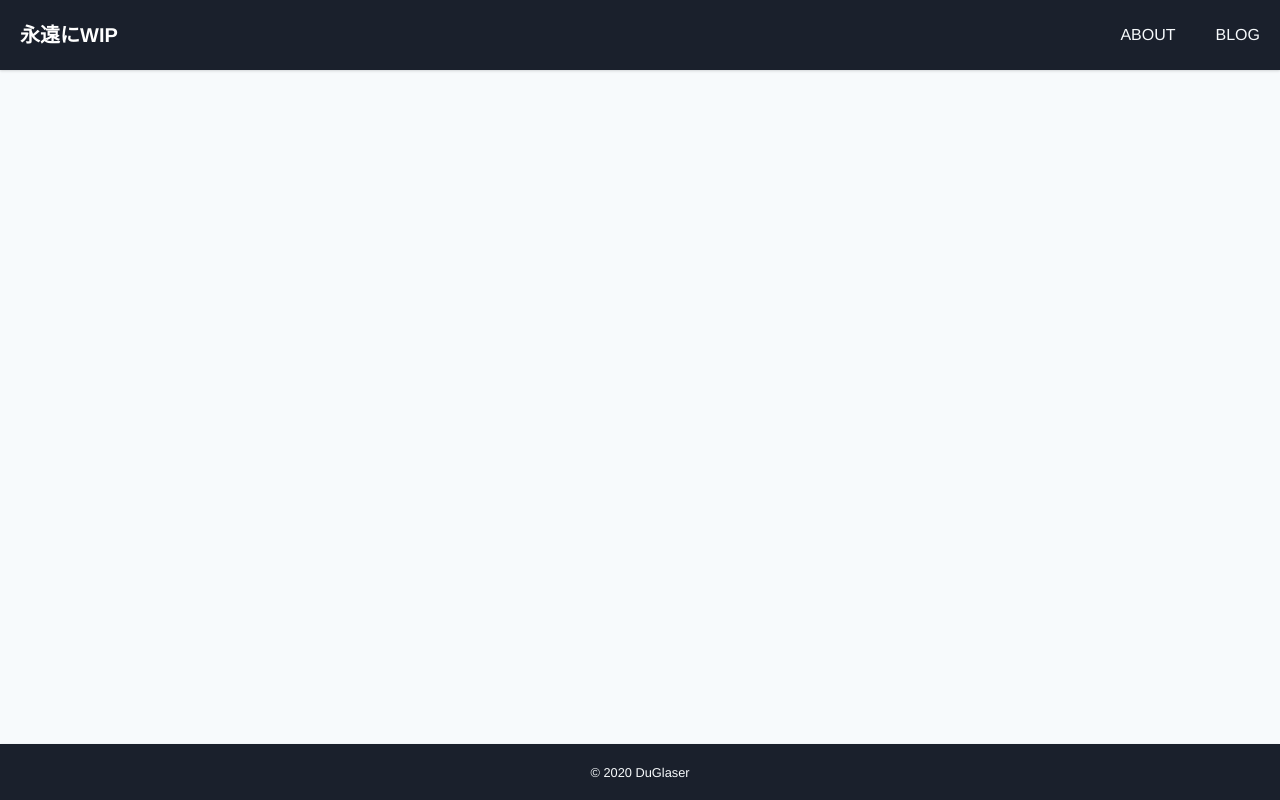
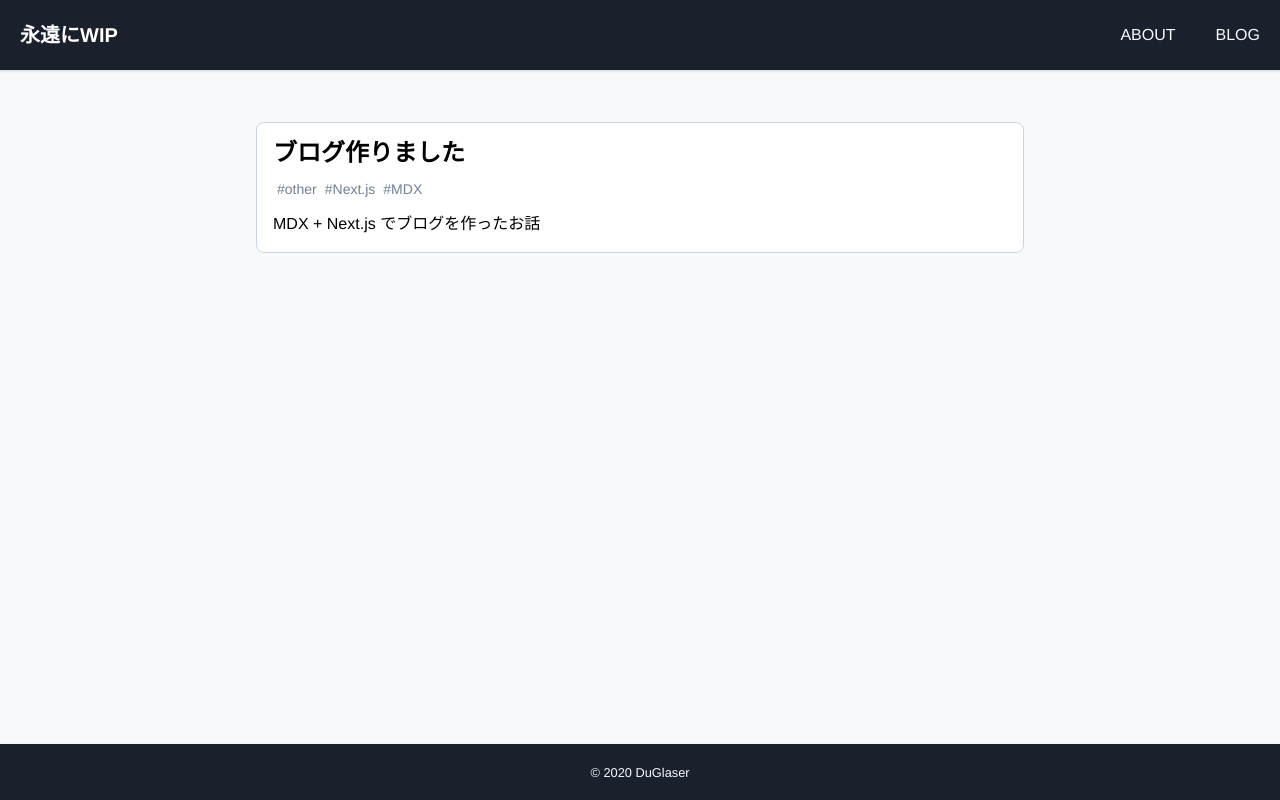
Before and after one commit to DuGlaser/mdx-blog, a Next.js app: page / in a window 1280 px wide. Built offline with nearby package versions, Linux system fonts and the light colour scheme.

Commit message:
:recycle: Fix the post file path

```diff
--- a/src/pages/index.tsx
+++ b/src/pages/index.tsx
@@ -25,7 +25,9 @@ const Index: NextPage<Props> = ({ posts }) => {
 
 export const getStaticProps: GetStaticProps = async () => {
   const posts = postFilePaths.map((filePath) => {
-    const source = fs.readFileSync(path.join(POSTS_PATH, filePath));
+    const source = fs.readFileSync(
+      path.join(POSTS_PATH, `${filePath}/index.mdx`)
+    );
     const { content, data } = matter(source);
 
     return {
--- a/src/utils/mdxUtils.ts
+++ b/src/utils/mdxUtils.ts
@@ -8,4 +8,4 @@ export const POSTS_PATH = path.join(process.cwd(), 'posts');
 export const postFilePaths = fs
   .readdirSync(POSTS_PATH)
   // Only include md(x) files
-  .filter((path) => /\.mdx?$/.test(path));
+  .filter((path) => path);
```
